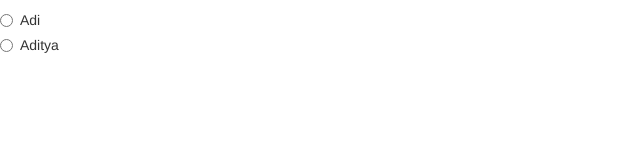
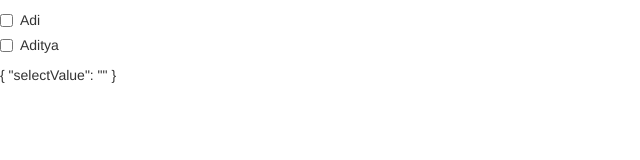
Before and after one commit to Asjamuar/Custom-select, an Angular app: page / in a window 1280 px wide. Shown: the top 160 px of the page, without its empty margins (0-640 px from the left). Built offline with nearby package versions, Linux system fonts and the light colour scheme.

Commit message:
Adding all files

```diff
--- a/src/app/app.component.html
+++ b/src/app/app.component.html
@@ -1 +1,4 @@
-<app-custom-select [input]="input" [multi]="multi"></app-custom-select>
+<div [formGroup]="inputForm">
+<app-custom-select [input]="input" [multi]="multi" formControlName="selectValue"></app-custom-select>
+</div>
+{{inputForm.value | json}}
--- a/src/app/app.component.ts
+++ b/src/app/app.component.ts
@@ -1,19 +1,22 @@
 import { Component, OnInit } from '@angular/core';
 import { InputValue } from './input-value';
+import { FormGroup, FormBuilder } from '@angular/forms';
 
 @Component({
   selector: 'app-root',
   templateUrl: './app.component.html',
   styleUrls: ['./app.component.css']
 })
-export class AppComponent {
+export class AppComponent implements OnInit {
   title = 'app';
 
   multi: boolean;
 
   input: InputValue[];
 
-  constructor() {
+  inputForm: FormGroup;
+
+  constructor(private fb: FormBuilder) {
     this.multi = true;
     this.input = [
       {
@@ -26,4 +29,10 @@ export class AppComponent {
       }
     ];
   }
+
+  ngOnInit() {
+    this.inputForm = this.fb.group({
+      selectValue: ['']
+    });
+  }
 }
--- a/src/app/custom-select/custom-select.component.html
+++ b/src/app/custom-select/custom-select.component.html
@@ -1,13 +1,11 @@
-<form [hidden]="multi">
-  <div class="checkbox-group formGroup">
+<form>
+  <div class="checkbox-group formGroup" [hidden]="!multi">
     <div class="checkbox" *ngFor="let in of input">
-      <label><input type="checkbox" (change)="onChange(in, $event.target.checked)"
+      <label><input type="checkbox" (change)="onChangeCheck(in, $event.target.checked)"
          value="in.value">{{in.name}}</label>
     </div>
   </div>
-</form>
-<form [hidden]="!multi">
-  <div class="radio-group">
+  <div class="radio-group" [hidden]="multi">
     <div class="radio" *ngFor="let in of input" (change)="onUpdate(in)">
       <label><input type="radio" name="user" value="{{in.value}}">{{in.name}}</label>
     </div>
--- a/src/app/custom-select/custom-select.component.ts
+++ b/src/app/custom-select/custom-select.component.ts
@@ -1,4 +1,4 @@
-import { Component, OnInit, Input, ViewChild } from '@angular/core';
+import { Component, OnInit, Input, ViewChild, forwardRef, HostBinding } from '@angular/core';
 import { InputValue } from '../input-value';
 import { NG_VALUE_ACCESSOR, ControlValueAccessor, FormBuilder, FormGroup } from '@angular/forms';
 
@@ -8,19 +8,31 @@ import { NG_VALUE_ACCESSOR, ControlValueAccessor, FormBuilder, FormGroup } from
   styleUrls: ['./custom-select.component.css'],
   providers: [{
     provide: NG_VALUE_ACCESSOR,
-    useExisting: CustomSelectComponent,
+    useExisting: forwardRef(() => CustomSelectComponent),
     multi: true
   }]
 })
-export class CustomSelectComponent implements OnInit {
+export class CustomSelectComponent implements OnInit, ControlValueAccessor {
 
   @Input() input: InputValue[];
   @Input() multi: boolean;
 
+  result: InputValue[] = [];
+
   selectedForm: FormGroup;
   checkedForm: FormGroup;
 
-  result: InputValue[] = [];
+  private onTouch: Function;
+  private onModelChange: Function;
+  registerOnTouched(fn) {
+    this.onTouch = fn;
+  }
+  registerOnChange(fn) {
+    this.onModelChange = fn;
+  }
+  writeValue(value) {
+    this._onChange(value);
+  }
 
   constructor(private fb: FormBuilder) {}
 
@@ -34,17 +46,29 @@ export class CustomSelectComponent implements OnInit {
     });
   }
 
-  onChange(inp: InputValue, isChecked: boolean) {
+  _onChange(value) {
+    if (this.onModelChange) {
+      this.onModelChange(value);
+    }
+  }
+
+  onChangeCheck(inp: InputValue, isChecked: boolean) {
+    if (this.multi) {
       if (isChecked) {
         this.result.push(inp);
       } else {
         const index = this.result.findIndex(x => x.name === inp.name);
         this.result.splice(index, 1);
       }
+      this._onChange(this.result);
+    }
   }
 
   onUpdate(inp: InputValue) {
+    if (!this.multi) {
       this.result = [];
       this.result.push(inp);
+      this._onChange(this.result);
     }
   }
+}
```
Lines whose indentation alone changed are shown as unchanged.
